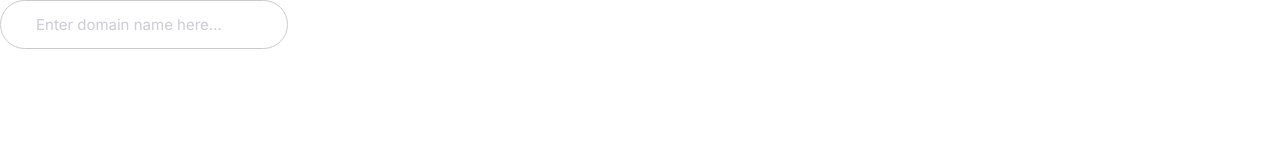
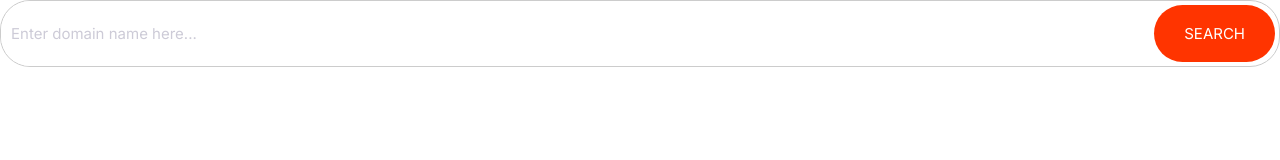
Before and after one commit to Nawaz22/Moshify, a plain HTML site: page index.html in a window 1280 px wide. Drawn offline with Linux system fonts and the light colour scheme.

Commit message:
Build the input-groups component.

```diff
--- a/css/styles.css
+++ b/css/styles.css
@@ -4,6 +4,8 @@
   --color-accent: #ff3400;
   --color-headings: #1b0760;
   --color-body: #918ca4;
+  --border-color: #ccc;
+  --border-radius: 30px;
 }
 
 *,
@@ -225,41 +227,56 @@ a {
   display: inline-block;
 }
 
-.btn--outline{
+.btn--outline {
   color: var(--color-headings);
   border: 2px solid var(--color-headings);
   background: white;
 }
 
-.btn--outline:hover{
+.btn--outline:hover {
   background: var(--color-headings);
   color: white;
 }
 
-@media screen and (min-width:1024px){
-  .btn{
+@media screen and (min-width: 1024px) {
+  .btn {
     font-size: 1.5rem;
   }
 }
 
-
 /* Inputs */
 
-.input{
-  border-radius: 30px;
-  border: 1px solid #ccc;
+.input {
+  border-radius: var(--border-radius);
+  border: 1px solid var(--border-color);
   color: var(--color-headings);
   font-size: 2rem;
   outline: 0;
   padding: 1.5rem 3.5rem;
 }
 
-::placeholder{
+::placeholder {
   color: #cdcbd7;
 }
 
-@media screen and (min-width: 1024px){
-  .input{
+.input-group {
+  border: 1px solid var(--border-color);
+  border-radius: var(--border-radius);
+  display: flex;
+}
+
+.input-group .input {
+  border: 0;
+  flex-grow: 1;
+  padding: 1.5rem 1rem;
+}
+
+.input-group .btn{
+  margin: 4px;
+}
+
+@media screen and (min-width: 1024px) {
+  .input {
     font-size: 1.5rem;
   }
 }
--- a/index.html
+++ b/index.html
@@ -16,6 +16,13 @@
     <link rel="stylesheet" href="css/styles.css" />
   </head>
   <body>
-    <input type="text" class="input" placeholder="Enter domain name here...">
+    <div class="input-group">
+      <input
+        type="text"
+        class="input"
+        placeholder="Enter domain name here..."
+      />
+      <button class="btn btn--accent">search</button>
+    </div>
   </body>
 </html>
```
Also changed, not shown: components/input-groups.html (added, +7 -0 lines).
